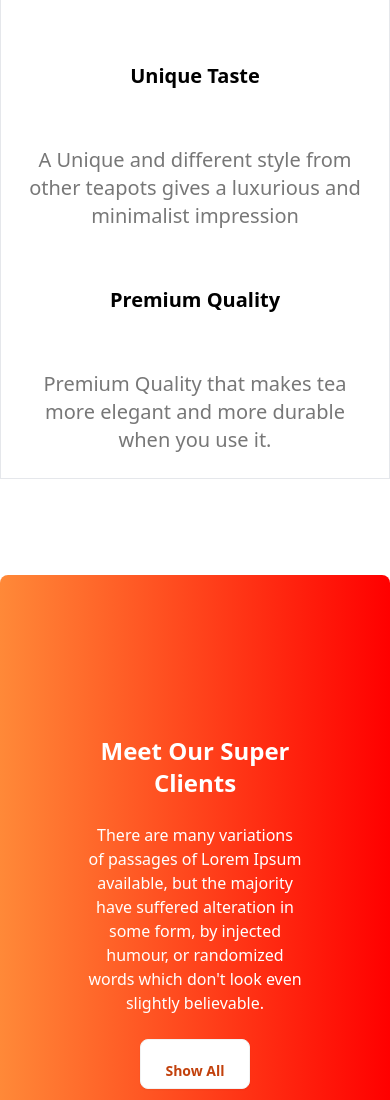
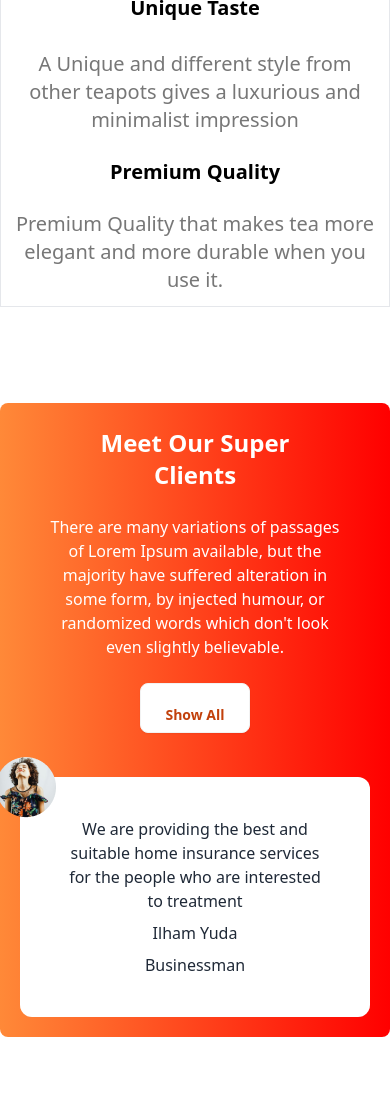
Before and after one commit to sujonifty/tea-house, a plain HTML site: page tea-house/index.html in a window 390 px wide. Shown: the part 4580-5680 px from the top of the page. Drawn offline with nearby package versions, Linux system fonts and the light colour scheme.

Commit message:
responsive completed

```diff
--- a/tea-house/index.html
+++ b/tea-house/index.html
@@ -135,24 +135,21 @@
                 </div>
                 <div class=" md:mx-0 flex-1 border">
                     <h1 class="text-4xl text-black leading-25 font-extrabold p-8">Great Tea, Freshly <br> Presented</h1>
-                    <p class="p-6 mx-auto text-xl text-[#777] leading-7 ">Tea and Botanical Solutions
+                    <p class=" mx-auto text-xl text-[#777] leading-7 p-3">Tea and Botanical Solutions
                         The meaning of gong cha is chanese is to provide the best tea to emperor from all possessions .
                         It represents the highest quality and self expectation. Establishing in 2006, Gong cha had been
                         deeply appreciated by its custoers because of good words of mouth and unique customized service
                         orginated from Taiwan.
                     </p>
-                    <h1 class="text-xl text-black  font-extrabold p-8">Unique Taste</h1>
-                    <p class="p-6 mx-auto text-xl text-[#777] leading-7 ">
+                    <h1 class="text-xl text-black  font-extrabold p-4">Unique Taste</h1>
+                    <p class="p-3 mx-auto text-xl text-[#777] leading-7 ">
                         A Unique and different style from other teapots gives a luxurious and minimalist impression
                     </p>
-                    <h1 class="text-xl text-black  font-extrabold p-8">Premium Quality</h1>
-                    <p class="p-6 mx-auto text-xl text-[#777] leading-7 ">
+                    <h1 class="text-xl text-black  font-extrabold p-3">Premium Quality</h1>
+                    <p class="p-3 mx-auto text-xl text-[#777] leading-7 ">
                         Premium Quality that makes tea more elegant and more durable when you use it.
                     </p>
-
                 </div>
-
-
             </div>
         </section>
 
@@ -160,7 +157,7 @@
         <section class=" mb-24 text-center md:text-start">
 
             <div class="flex justify-center items-center flex-col lg:flex-row rounded-lg bg-gradient-to-r from-[#FF8938] to-[#F00]">
-                <div class="my-40 mx-16 text-white flex-1">
+                <div class="p-6 md:my-40 md:mx-16 text-white flex-1">
                     <h3 class="text-2xl  font-extrabold px-8">Meet Our Super <br>
                         Clients
                     </h3>
@@ -169,7 +166,7 @@
                     </p>
                     <button class="btn bg-white text-orange-700 p-6 mx-6">Show All</button>
                 </div>
-                <div class=" relative bg-white p-10 md:my-48 m-24 rounded-xl flex-1">
+                <div class=" relative bg-white p-10 md:my-48 m-5 md:m-24 rounded-xl flex-1">
                     <img class="absolute -left-6 -top-5" src="images/client.png" alt="client">
                     <p>
                         We are providing the best and suitable home insurance services for the people who are interested to treatment
```
